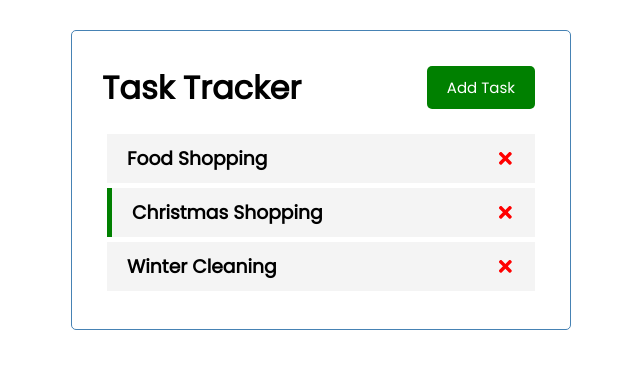
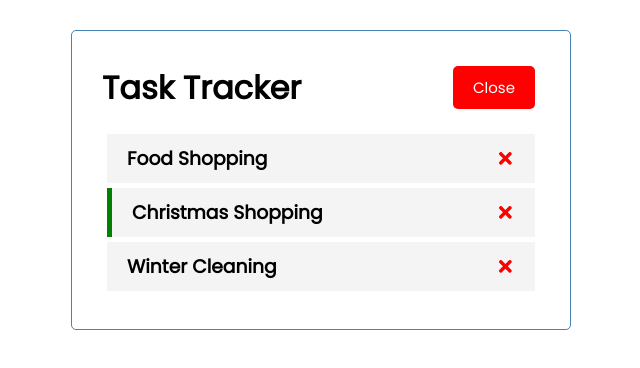
Before and after one commit to hayleyrobin/react-task-tracker, a React (Create React App) app: page / in a window 1280 px wide. Shown: the top 368 px of the page, without its empty margins (319-959 px from the left). Built offline with nearby package versions, Linux system fonts and the light colour scheme.

Commit message:
refactor: pass showAdd prop to Header for dynamic button text and color

```diff
--- a/src/App.js
+++ b/src/App.js
@@ -33,7 +33,8 @@ function App() {
 
   return (
     <div className="container">
-      <Header onAdd={() => setShowAddTask(!showAddTask)} />
+      {/* pass onAdd prop to Header to toggle showAddTask state */}
+      <Header onAdd={() => setShowAddTask(!showAddTask)} showAdd={showAddTask} />
       {/* addtask is deopendent on showAddTask state */}
       {showAddTask && <AddTask onAdd={addTask} />}
       {/*if tasks exist, render Tasks component, else show message*/}
--- a/src/components/Header.js
+++ b/src/components/Header.js
@@ -1,11 +1,11 @@
 import PropTypes from "prop-types";
 import Button from "./Button";
 
-const Header = ({ title = 'Task Tracker' , onAdd }) => {
+const Header = ({ title = 'Task Tracker' , onAdd, showAdd }) => {
   return (
     <header className="header">
       <h1>{title}</h1>
-      <Button color="green" text="Add Task" onClick={onAdd} />
+      <Button color={showAdd ? "green" : "red"} text={showAdd ? "Add Task" : "Close"} onClick={onAdd} />
 
     </header>
   );
```
